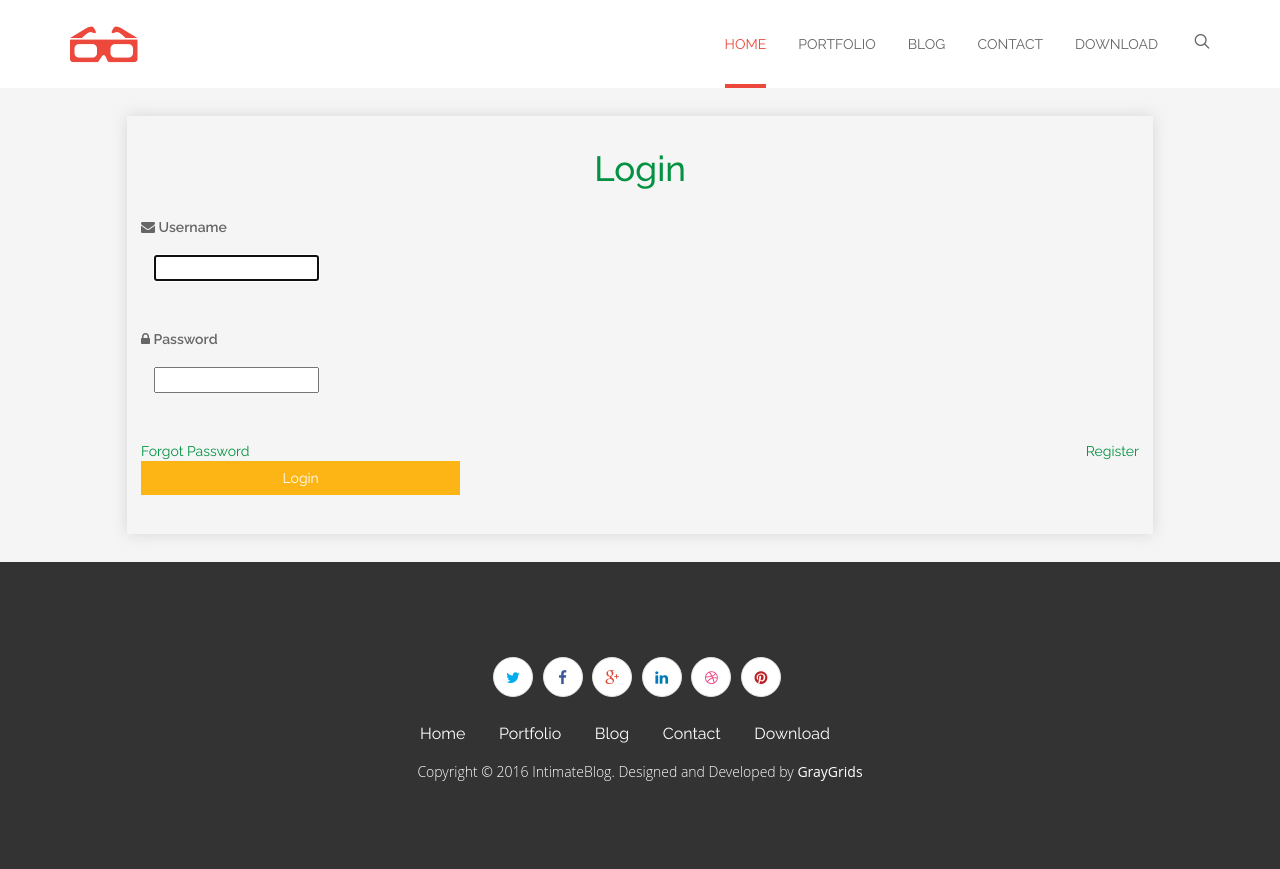
After one commit to arp-ringh/intimateFreelite, a Django app: page /accounts/login/ in a window 1280 px wide. The commit adds this page. Run offline with Django 4.2, Linux system fonts and the light colour scheme; parts of the project's set-up code (start-up, migrations or seed data) failed here and were passed over; some libraries are stand-ins or nearby versions; some web fonts are replaced.

Commit message:
Implemented login feature for meta and comment sections

```diff
--- a/blog/urls.py
+++ b/blog/urls.py
@@ -19,6 +19,7 @@ urlpatterns = [
     path('search', SearchView.as_view(), name='search'),
     path('contact', views.contact, name='contact'),
     path('twitter', ditto.as_view(), name='twitter'),
+    path('login', LoginView.as_view(), name= 'login'),
 
 
         ]
--- a/intimate/settings.py
+++ b/intimate/settings.py
@@ -128,6 +128,10 @@ USE_I18N = True
 USE_TZ = True
 
 
+LOGIN_REDIRECT_URL = "/"
+LOGOUT_REDIRECT_URL = "/"
+
+
 # Static files (CSS, JavaScript, Images)
 # https://docs.djangoproject.com/en/4.0/howto/static-files/
 import os
--- a/intimate/urls.py
+++ b/intimate/urls.py
@@ -21,6 +21,7 @@ from django.conf.urls.static import static
 urlpatterns = [
     path('admin/', admin.site.urls),
     path('', include('blog.urls',namespace='blog')),
+    path('accounts/',include('django.contrib.auth.urls')),
     path('ckeditor/',include('ckeditor_uploader.urls')),
     path('twitter/',include('ditto.twitter.urls')),
     path('ditto/',include('ditto.core.urls')),
--- /dev/null
+++ b/static/css/login.css
@@ -0,0 +1,183 @@
+.login{
+	padding:6em 0;
+}
+
+.main-agileits {
+    width: 30%;
+    margin: 0em auto ;
+	box-shadow: 0px 0px 15px 0px #D6D6D6;
+	-o-box-shadow: 0px 0px 15px 0px #D6D6D6;
+	-moz-box-shadow: 0px 0px 15px 0px #D6D6D6;
+	-webkit-box-shadow: 0px 0px 15px 0px #D6D6D6;
+	padding: 3em ;
+}
+
+/*--responsive--*/
+@media(max-width:1440px){
+.main-agileits {
+    width: 35%;
+}
+}
+@media(max-width:1280px){
+.main-agileits {
+    width: 38%;
+}
+
+.main-agileits {
+    width: 50%;
+}
+.main-agileits {
+    width: 65%;
+}.main-agileits {
+    width: 78%;
+}
+.main-agileits {
+    width: 90%;
+    padding: 2em;
+}
+.main-agileits {
+    width: 90%;
+    padding: 1em;
+}
+
+.form-w3agile h3{
+    color: #029241;
+    font-size: 2.5em;
+    text-align: center;
+    margin-bottom: 1.5em;
+}
+
+.form-w3agile input[type="submit"] {
+    background: #fdb515;
+    color: #FFFFFF;
+    text-align: center;
+    padding: 10px 0;
+    border: none;
+    font-size: 1em;
+    outline: none;
+    width: 32%;
+    cursor: pointer;
+    margin-bottom:30px;
+}
+
+.form-w3agile  input[type="submit"]:hover{
+	background:#029241;
+	transition:0.5s all;
+	-webkit-transition:0.5s all;
+	-moz-transition:0.5s all;
+	-o-transition:0.5s all;
+	-ms-transition:0.5s all;
+}
+
+
+.form-w3agile h3{
+    margin-bottom: 1em;
+}
+
+.form-w3agile input[type="submit"] {
+    padding: 7px 0;
+    margin-bottom: 25px;
+}
+
+.form-w3agile h3{
+    margin-bottom: 0.8em;
+}
+
+
+
+.forg a {
+    text-decoration: none;
+    color: #029241;
+    font-size:1em;
+}
+.forg a:hover{
+	color:#fdb515;
+}
+.forg-left{
+	float:left;
+}
+.forg-right{
+	float:right;
+}
+
+
+button,
+html input[type="button"],
+input[type="reset"],
+input[type="submit"] {
+  -webkit-appearance: button;
+  cursor: pointer;
+}
+
+input[type="submit"].btn-block,
+input[type="reset"].btn-block,
+input[type="button"].btn-block {
+  width: 100%;
+}
+.key  input[type="text"] ,.key  input[type="password"]{
+    width: 89%;
+    padding: 10px 10px;
+    font-size: 1em;
+    border: none;
+    border-bottom: none;
+    outline: none;
+    color: #999;
+    float: left;
+    background: none;
+}
+.key i{
+	    float: left;
+    color: #999;
+    font-size: 1.1em;
+    padding: 13px;
+}
+.key {
+    background: #fff;
+    border: 1px solid #999;
+    margin-bottom: 2em;
+}
+.form-w3agile h3{
+    color: #029241;
+    font-size: 2.5em;
+    text-align: center;
+    margin-bottom: 1.5em;
+}
+.form-w3agile input[type="submit"] {
+    background: #fdb515;
+    color: #FFFFFF;
+    text-align: center;
+    padding: 10px 0;
+    border: none;
+    font-size: 1em;
+    outline: none;
+    width: 32%;
+    cursor: pointer;
+    margin-bottom:30px;
+}
+.form-w3agile  input[type="submit"]:hover{
+	background:#029241;
+	transition:0.5s all;
+	-webkit-transition:0.5s all;
+	-moz-transition:0.5s all;
+	-o-transition:0.5s all;
+	-ms-transition:0.5s all;
+}
+.key i {
+    padding: 13px 13px 13px 10px;
+}
+.key input[type="text"], .key input[type="password"] {
+    width: 84%;
+    padding: 8px 10px;
+}
+.key i {
+    padding: 10px 0px 10px 10px;
+}.form-w3agile input[type="submit"] {
+    padding: 7px 0;
+    margin-bottom: 25px;
+}
+.login {
+    padding: 2em 0;
+}
+.form-w3agile h3{
+    margin-bottom: 0.8em;
+}
--- a/templates/comment.html
+++ b/templates/comment.html
@@ -26,7 +26,11 @@
 	</div>
         <div class="border p-2 rounded">
             <p>{{comment.body}}</p>
+	     {% if user.is_authenticated %}
         	<a class="reply-link" onclick="handleReply({{comment.id}})">Reply</a>
+	     {% else%}
+		<a href="{% url 'login' %}"><h2 class="respond-title">Log In to Reply</h2></a>
+	     {% endif  %}
             <div id="reply-form-container-{{comment.id}}" style="display:none">
 
                 <form method="post" action="{% url 'blog:reply' %}" class="mt-3">
--- /dev/null
+++ b/templates/registration/login.html
@@ -0,0 +1,69 @@
+{% extends 'base.html' %}
+{% load static %}
+{% block content %}
+
+<link href="{% static 'css/login.css' %}" madia="screen" rel="stylesheet" type=
+    "text/css"><!-- Font Icon Css -->
+<!-- login form -->
+<div class="container">
+	<div class="row">
+		<div class="col-md-12">
+			<div class="login">
+			<div class="main-agileits">
+			<div class="form-w3agile">
+			<h3>Login</h3>
+			{% for message in messages %}
+			<center>
+				<font color ="red">{{message}}</font>
+			</center>
+			{% endfor %}
+
+			{% if form.errors %}
+    			<p>Your username and password didn't match. Please try again.</p>
+  			{% endif %}
+
+			<form role="form" method="POST">
+			{% csrf_token %}
+				<div class="form-group">
+					<i class="fa fa-envelope" aria-hidden="true"></i>
+					<label for="exampleInputEmail1">
+						Username
+					</label>
+					<div class="form-control" id="exampleInputEmail1">{{form.username}}</div>
+					<div class="clearfix"></div>
+					<!--  <input type="email" class="form-control" id="exampleInputEmail1" /> -->
+				</div>
+				<div class="form-group">
+					<i class="fa fa-lock" aria-hidden="true"></i>
+					<label for="exampleInputPassword1">
+						Password
+					</label>
+					<div class="form-control" id="exampleInputPassword1">{{form.password}}</div>
+					<div class="clearfix"></div>
+					<!--  <input type="password" class="form-control" id="exampleInputPassword1" /> -->
+				</div>
+				<div class="forg">
+                			<a href="#" class="forg-left">Forgot Password</a>
+                       			<a href="register" class="forg-right">Register</a>
+               				<div class="clearfix"></div>
+				</div>
+
+				<!-- <button type="submit" class="btn btn-primary">
+					Submit
+				</button> -->
+				<input type="submit" value="Login">
+			</form>
+			</div>
+			</div>
+			</div>
+		</div>
+
+	</div>
+</div>
+
+
+
+<!-- login form -->
+
+
+{% endblock %}
```
Also changed, not shown: blog/views.py (+36 -7 lines), templates/base2.html (+16 -6 lines), templates/single.html (+6 -2 lines), db.sqlite3, media/featured_image/2022/05/06/slider2.jpg (added), media/uploads/2022/05/06/slider1.jpg (added), media/uploads/2022/05/06/slider1_thumb.jpg (added), 1 other file.
